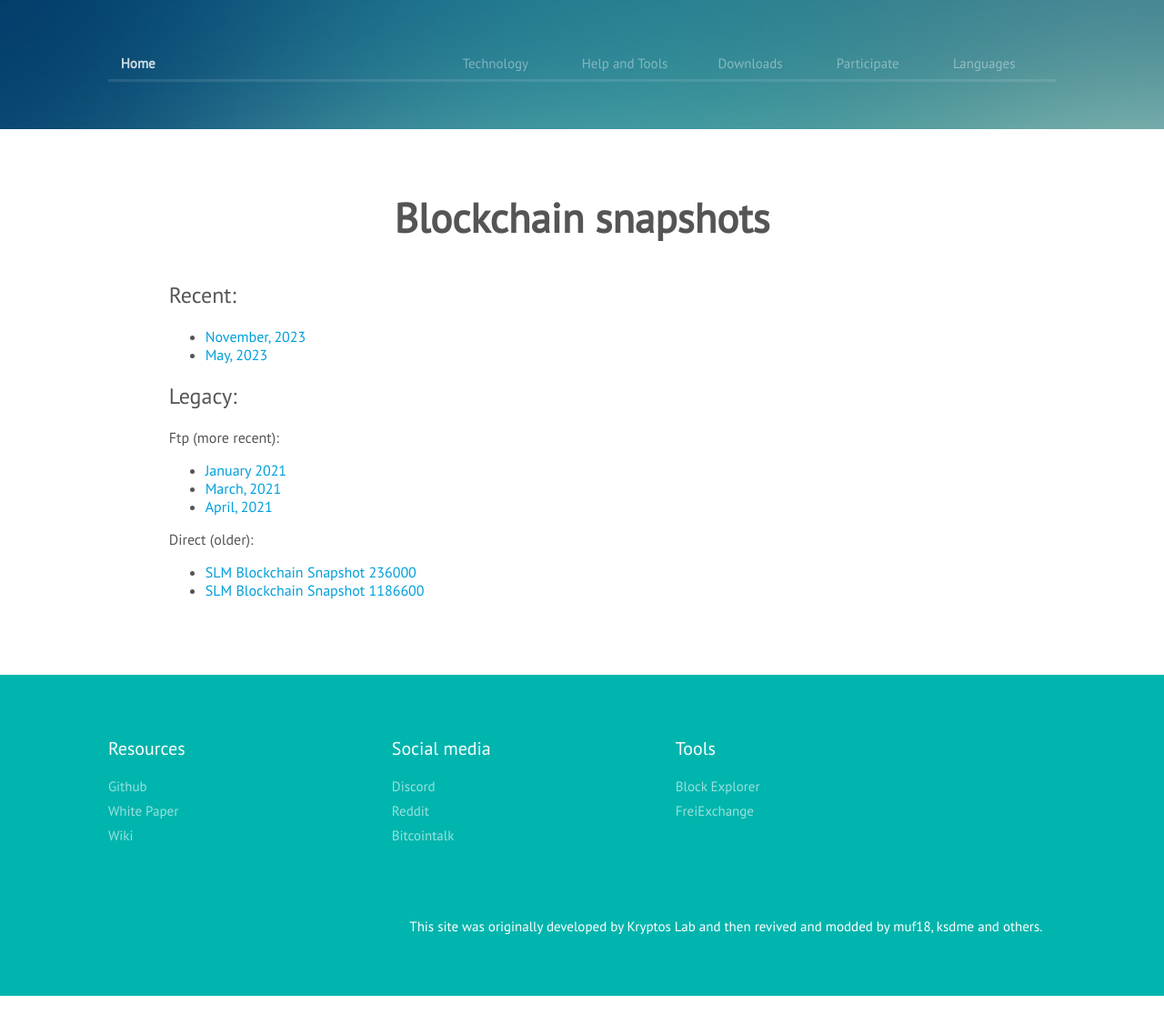
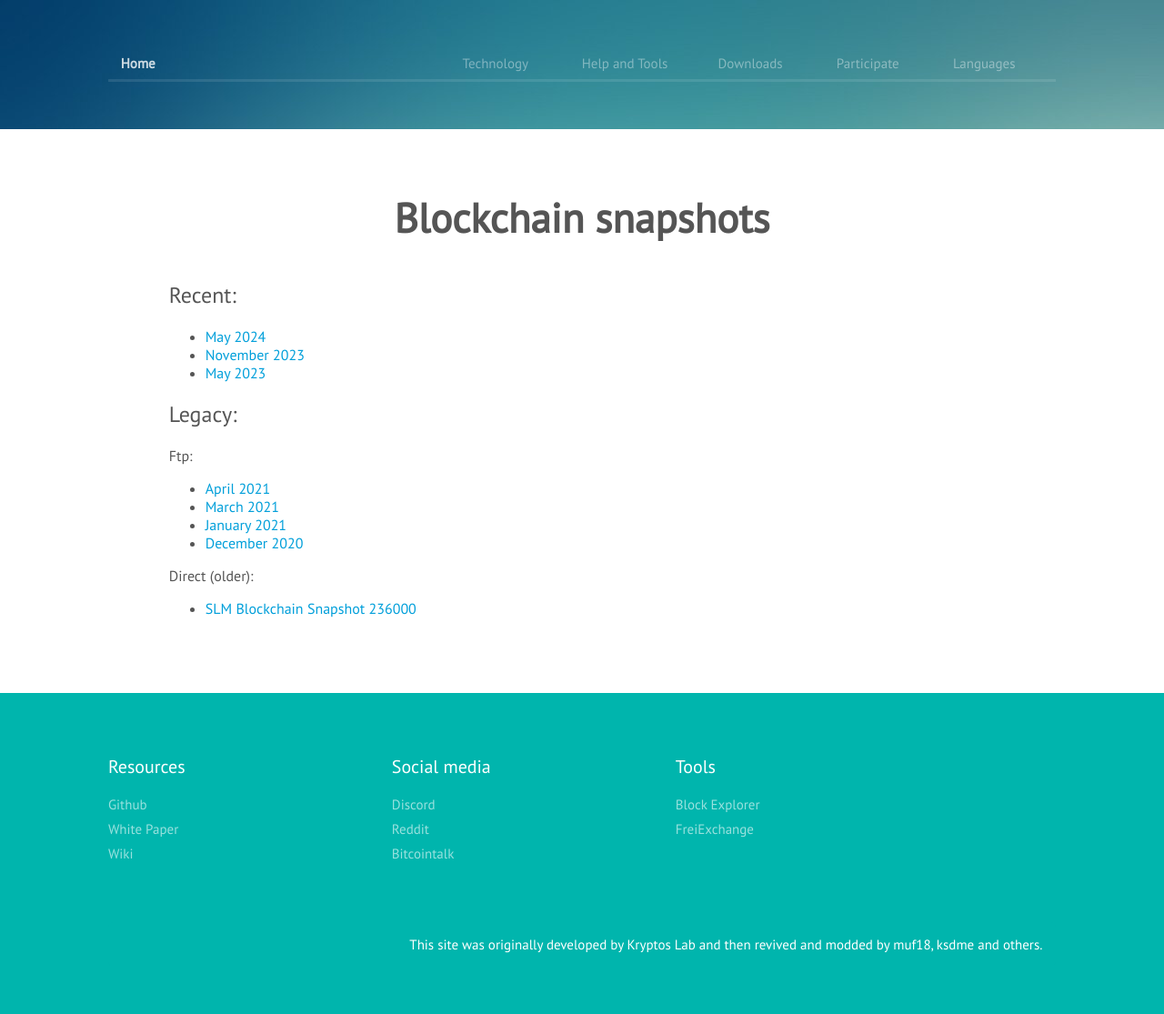
Before and after one commit to slimcoin-project/slimcoin-project.github.io, a Jekyll site: the page built from content/en/snapshots.md, in a window 1280 px wide. Shown: the whole page at 91% size. Built offline with Jekyll 4.4.1, drawn with Linux system fonts in a browser that asks for light colours; some web fonts are replaced.

Commit message:
Update snapshots.md
More snapshots added, edited a broken link and punctuation.

```diff
--- a/content/en/snapshots.md
+++ b/content/en/snapshots.md
@@ -10,16 +10,17 @@ priority: 10
 ---
 
 # Recent:
-* [November, 2023](https://ysnd.it/hy2BWI21){:target="_blank"}
-* [May, 2023](https://ysnd.it/20MxZ0xD){:target="_blank"}
+* [May 2024](https://getshared.com/RqSVUxFc){:target="_blank"}
+* [November 2023](https://ysnd.it/hy2BWI21){:target="_blank"}
+* [May 2023](https://ysnd.it/20MxZ0xD){:target="_blank"}
 
 # Legacy:
 
-Ftp (more recent):
+Ftp:
+* [April 2021](ftp://185.150.190.19/chain-slm.slimcoin_v0.6.0_d21-04-18.tgz){:target="_blank"}
+* [March 2021](ftp://185.150.190.19/chain-slm.slimcoin_v0.6.0_d21-03-01.tgz){:target="_blank"}
 * [January 2021](ftp://185.150.190.19/chain-slm.slimcoin_v0.6.0_d21-01-17.tar){:target="_blank"}
-* [March, 2021](ftp://185.150.190.19/chain-slm.slimcoin_v0.6.0_d21-03-01.tgz){:target="_blank"}
-* [April, 2021](ftp://185.150.190.19/chain-slm.slimcoin_v0.6.0_d21-04-18.tgz){:target="_blank"}
+* [December 2020](ftp://185.150.190.19/chain-slm.slimcoin_v0.6.0_20-12-12.tgz){:target="_blank"}
 
 Direct (older):
 * [SLM Blockchain Snapshot 236000](https://mega.co.nz/#!pg8lEJoL!54dSH7LrpmOJiMzNS72MDCYvZtXwqnHGyCApmYIpxkA){:target="_blank"}
-* [SLM Blockchain Snapshot 1186600](https://mega.nz/#!QnxkwTbK!et6c6zINNHuGAgU1wqil5fw_oxOyek2Zv_MWl2x8XT4){:target="_blank"}
```
